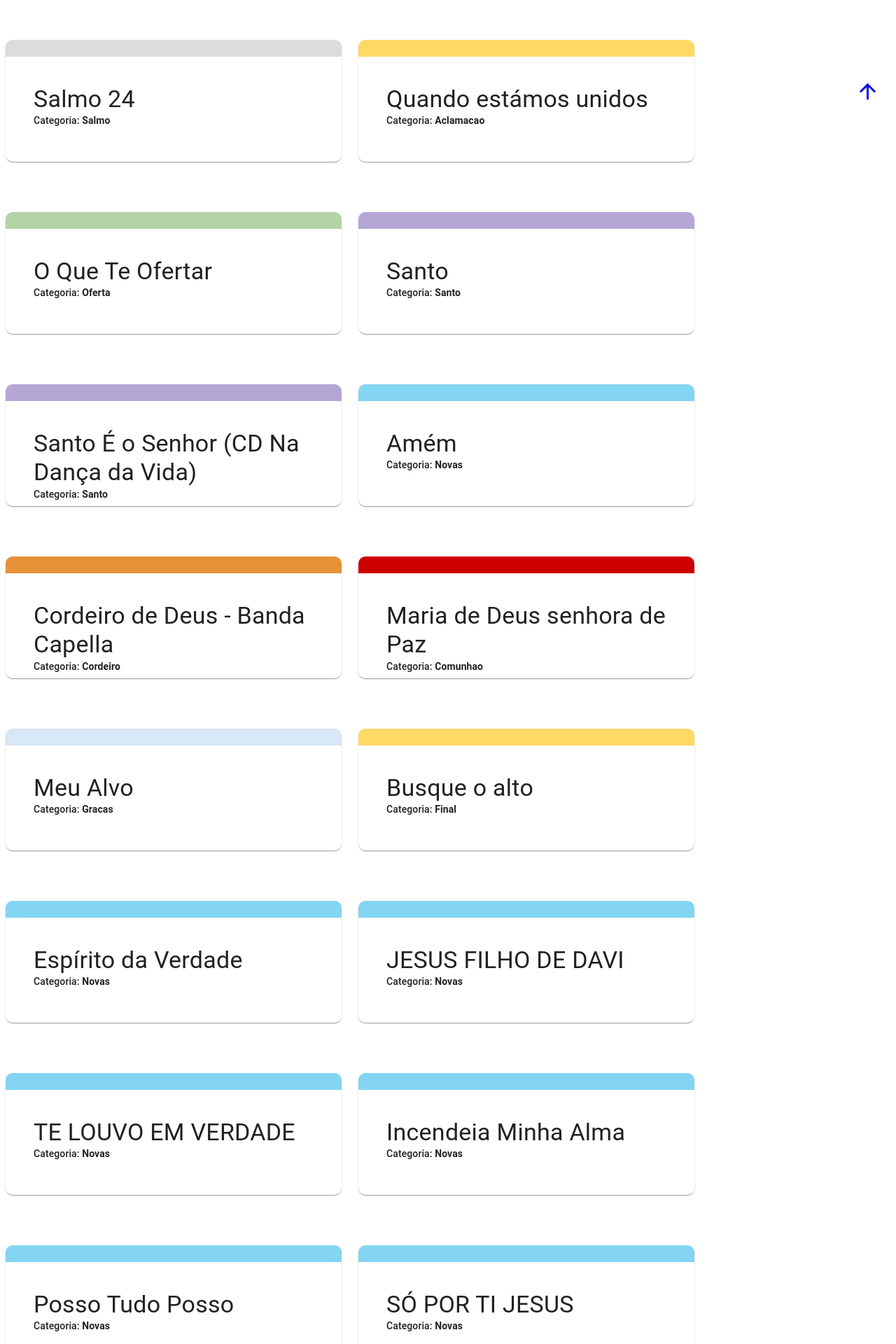
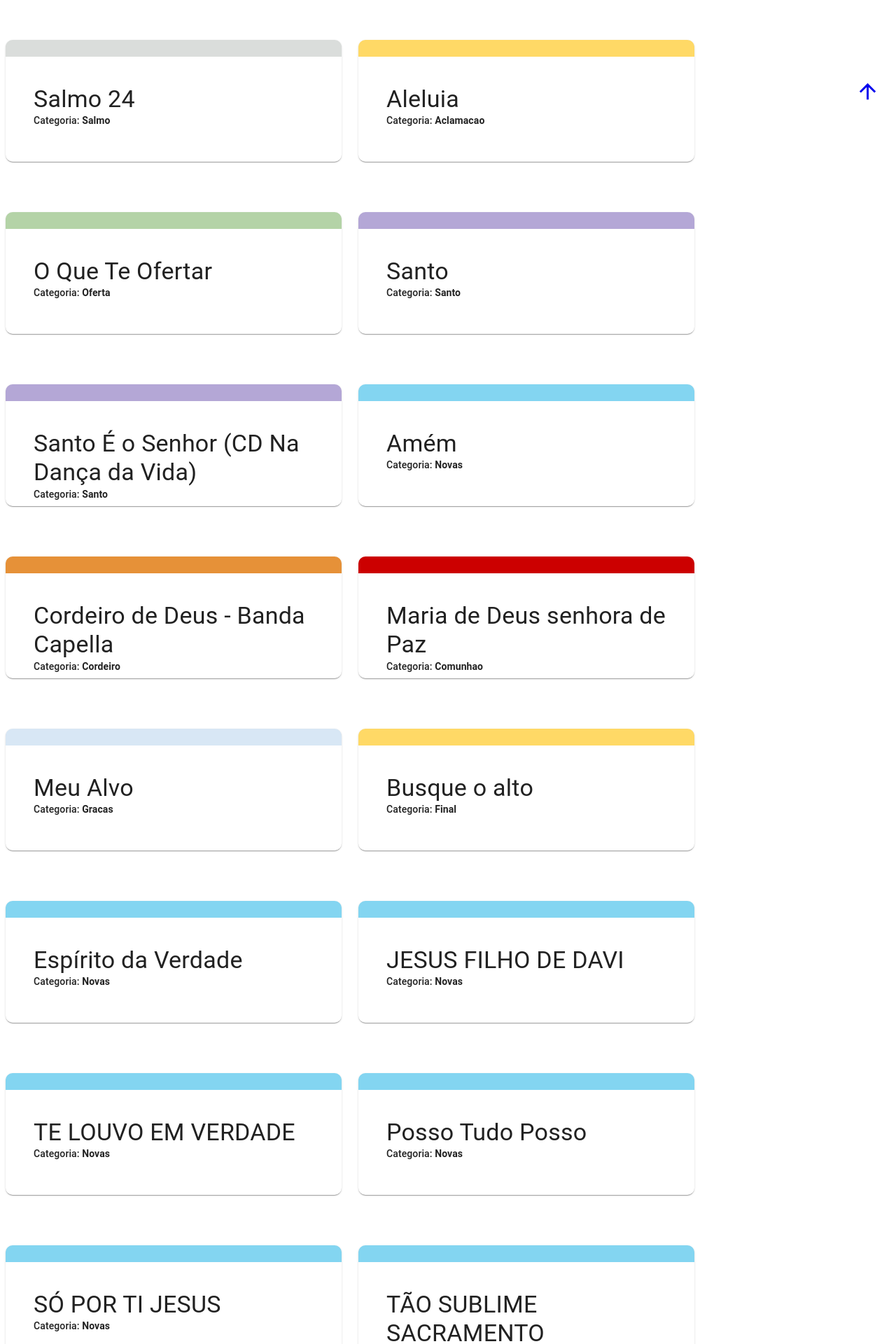
Before and after one commit to rafadealmeida/repertorio, a React (Create React App) app: page /missaOut in a window 1280 px wide. Shown: the part 620-2540 px from the top of the page at 70% size. Built offline with nearby package versions, Linux system fonts and the light colour scheme.

Commit message:
[master] - Ajueste de repertório

```diff
--- a/src/_mocks/repertorioMissaOut.js
+++ b/src/_mocks/repertorioMissaOut.js
@@ -323,29 +323,23 @@ const repertorioMissaOut = [
     VOSSA TERNURA E COMPAIXÃO!(BIS)`,
   },
   {
-    titulo: 'Quando estámos unidos',
+    titulo: 'Aleluia',
     id: sumId(),
     categoria: 'Aclamacao',
     cifra: `
-    Tom:D
-    D   A   Bm  F#m  G    D  A  A7
-    Aleluia,  aleluia,  aleluia
-    D   A   Bm  F#m  G    D  A  A7
-    Aleluia,  aleluia,  aleluia
+    Tom:E
+    E               F#m           C#m  A       B    E
+    Aleluia,       aleluia,  Aleluia,  alelu      ia,
 
-    G             D/F#  Bm          A
-    Quando estamos unidos, estás entre nós
-    G         EM               A A4
-    E nos falarás da Tua vida
-    G             D/F#  Bm          A
-    Este nosso mundo sentido terá
-    G         EM            A   A4
-    Se Tua palavra renovar
-        1.
-    D   A   Bm  F#m  G    D  A  A7
-    Aleluia,  aleluia,  aleluia
-    D   A   Bm  F#m  G    D  A  A7
-    Aleluia,  aleluia,  aleluia
+    E            A            E
+    Minhas ovelhas escutam minha voz,
+    F#m      B7          E
+    Minha voz estão elas a escutar
+
+        A              B          E
+    Eu conheço, então, minhas ovelhas, que
+    F#m     C#m           B7
+    Segue,  comigo a caminhar
     `,
   },
   {
@@ -737,7 +731,7 @@ const repertorioMissaOut = [
     id: sumId(),
     categoria: 'Novas',
     cifra: `
-    [Intro]  E  F#m  G#m  A  E  B9  E  B9
+    [Intro]  E  F#m  G#m  A  G#m  F#m B7  E B7
 
     E              F#m   G#m                  A9
    Mesmo na tempestade, mesmo que se agite o mar
@@ -751,12 +745,12 @@ const repertorioMissaOut = [
 
            A9            B9    G#m           C#m
    Pois somente tenho a Ti, Tu és a minha herança
-    A9           B9          E   E7
+    F#m           B9          E   E7
    Te louvo, te louvo em verdade
 
            A9            B9    G#m           C#m
    Pois somente tenho a Ti, Tu és a minha herança
-    A9           B9
+    F#m           B9
    Te louvo, te louvo em verdade
 
    E  F#m  G#m  A  E  B9  E  B9
@@ -770,53 +764,7 @@ const repertorioMissaOut = [
    Te louvo, te louvo em verdade
     `,
   },
-  {
-    titulo: 'Incendeia Minha Alma',
-    id: sumId(),
-    categoria: 'Novas',
-    cifra: `
-    [Intro] C  Am  Dm7  G4
-    C  Am  Dm7  G  G4
 
-    [Primeira Parte]
-
-    C           G/B         Am
-    Espírito Santo, vinde
-            G
-    Falar em mim
-    C           G/B         Am
-    Espírito Santo, vinde
-            G
-    Falar em mim (2X)
-
-    [Pré-Refrão]
-
-        C/E  F               Am
-    Vinde curar, vinde libertar
-                Dm      C/E  G
-    Nossos corações de toda  opressão
-        C/E        F              Am
-    Vinde transformar, vem incendiar
-                D           G
-    Traz fogo do céu nesse lugar
-
-    [Refrão]
-
-        C              G/B
-    Incendeia minha alma
-        Am             Am/G
-    Incendeia minha alma
-        F         C/E       G4  G
-    Incendeia minha alma, Senhor    (2x)
-
-    [Primeira Parte]
-
-    [Pré-Refrão]
-
-    [Refrão]
-
-    `,
-  },
   {
     titulo: 'Posso Tudo Posso',
     id: sumId(),
```
